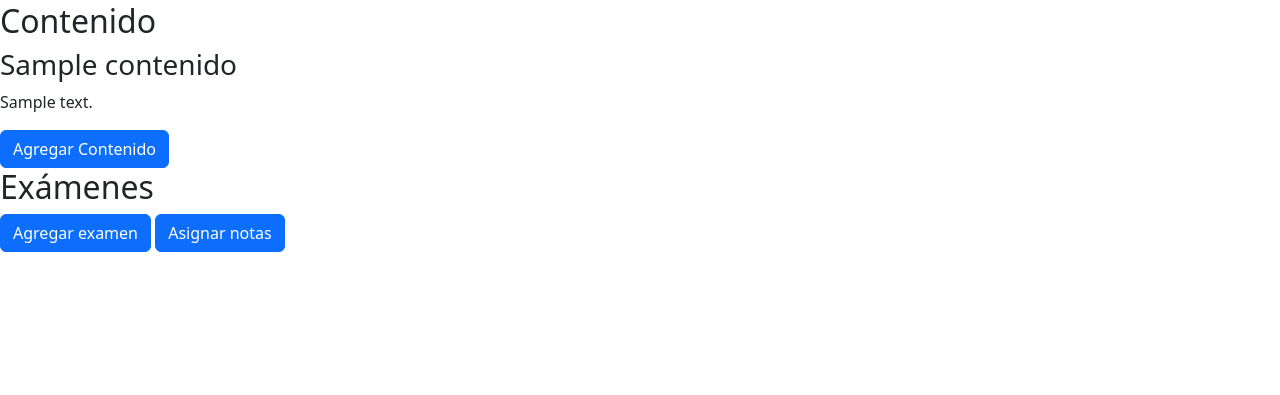
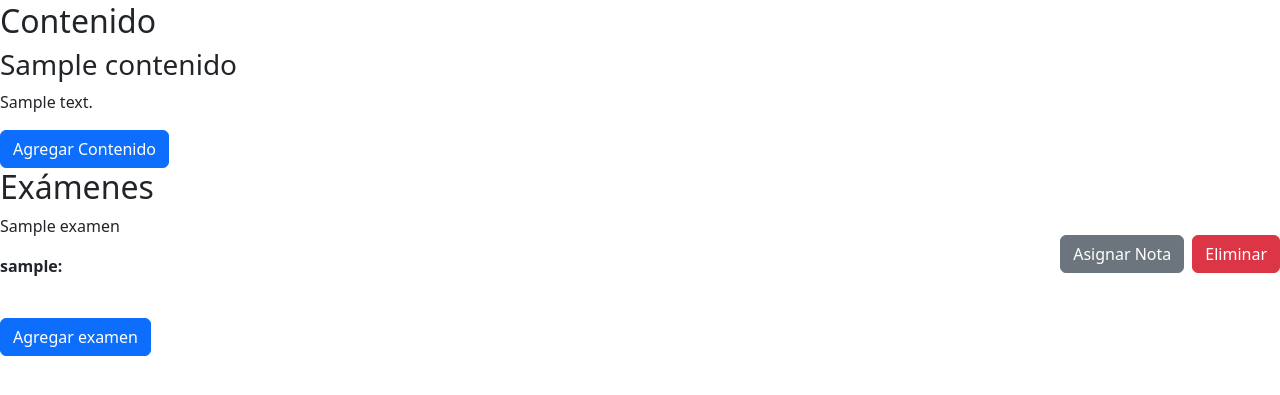
Before and after one commit to Fabrikpz/aula-virtual, a Flask app: page /curso/1 in a window 1280 px wide. Shown: the part 150-545 px from the top of the page. Run offline with Flask 3, Linux system fonts and the light colour scheme; a user stored in the database is signed in; tables that the repository leaves empty hold one stand-in row (values such as "Sample post").

Commit message:
avance con el examen, no anda asignar nota

```diff
--- a/app/routes.py
+++ b/app/routes.py
@@ -143,11 +143,15 @@
 def curso(curso_id):
     curso = Curso.query.get_or_404(curso_id)
 
-    if current_user not in curso.usuarios:
+    if current_user not in curso.usuarios and current_user.id != curso.user_id:
         flash('No tienes acceso a este curso', 'danger')
         return redirect(url_for('main.home'))
 
-    return render_template('curso.html', curso=curso)
+    # Obtener los exámenes del curso
+    examenes = Examen.query.filter_by(curso_id=curso.id).all()
+
+    return render_template('curso.html', curso=curso, examenes=examenes)
+
 
 @main.route('/agregar_contenido/<int:curso_id>', methods=['GET', 'POST'])
 @login_required
@@ -175,7 +179,6 @@
         nuevo_examen = Examen(titulo=form.titulo.data, contenido=form.contenido.data, curso_id=curso.id)
         db.session.add(nuevo_examen)
         db.session.commit()
-        flash('Examen publicado exitosamente', 'success')
         return redirect(url_for('main.home'))
 
     return render_template('agregar_examen.html', form=form, curso=curso)
@@ -185,22 +188,60 @@
 def asignar_notas(curso_id):
     curso = Curso.query.get_or_404(curso_id)
 
+    # Verificar que el usuario tenga permiso para asignar notas
     if current_user.id != curso.user_id:
         flash('No tienes permiso para asignar notas en este curso.', 'error')
         return redirect(url_for('main.curso', curso_id=curso.id))
 
+    # Obtener los estudiantes inscritos en el curso
+    estudiantes = curso.usuarios  # Utiliza la relación para obtener estudiantes
+
+    # Obtener los exámenes del curso
+    examenes = Examen.query.filter_by(curso_id=curso.id).all()
+
+    # Procesar la asignación de notas si se hace una solicitud POST
     if request.method == 'POST':
-        for estudiante_id, nota in request.form.items():
-            examen = Examen.query.filter_by(curso_id=curso.id, estudiante_id=estudiante_id).first()
-            if examen:
-                examen.nota = nota  # Actualiza la nota si el examen ya existe
-            else:
-                nuevo_examen = Examen(titulo="Examen Asignado", nota=nota, curso_id=curso.id, estudiante_id=estudiante_id)
-                db.session.add(nuevo_examen)  # Agrega un nuevo examen
+        for key in request.form:
+            if key.startswith("nota_"):
+                _, est_id, ex_id = key.split("_")
+                nota = request.form[key]
 
+                # Convertir nota a tipo flotante
+                try:
+                    nota = float(nota)
+                except ValueError:
+                    flash(f'La nota para el estudiante {est_id} y examen {ex_id} no es válida.', 'error')
+                    continue
+
+                # Obtener el examen correspondiente
+                examen = Examen.query.filter_by(id=ex_id, estudiante_id=est_id).first()
+                if examen:
+                    examen.nota = nota  # Asignar la nota
+                else:
+                    flash(f'Examen no encontrado para el estudiante {est_id}.', 'error')
+
+        # Guardar cambios en la base de datos
         db.session.commit()
         flash('Notas asignadas exitosamente', 'success')
         return redirect(url_for('main.curso', curso_id=curso.id))
 
-    estudiantes = curso.usuarios  # Asegúrate de que estás obteniendo la lista de estudiantes
-    return render_template('asignar_notas.html', curso=curso, estudiantes=estudiantes)
+    # Renderizar la plantilla con los datos del curso y estudiantes
+    return render_template('asignar_notas.html', curso=curso, estudiantes=estudiantes, examenes=examenes)
+
+
+
+
+@main.route('/eliminar_examen/<int:curso_id>/<int:examen_id>', methods=['POST'])
+@login_required
+def eliminar_examen(curso_id, examen_id):
+    curso = Curso.query.get_or_404(curso_id)
+    examen = Examen.query.get_or_404(examen_id)
+
+    if current_user.id != curso.user_id:
+        flash('No tienes permiso para eliminar este examen.', 'danger')
+        return redirect(url_for('main.curso', curso_id=curso.id))
+
+    db.session.delete(examen)
+    db.session.commit()
+    flash('Examen eliminado exitosamente', 'success')
+    return redirect(url_for('main.curso', curso_id=curso.id))
--- a/app/templates/curso.html
+++ b/app/templates/curso.html
@@ -26,15 +26,33 @@
 {% endif %}
 
 <h2>Exámenes</h2>
-{% for examen in curso.examenes %}
-    <p>Contenido: {{ examen.contenido }}</p>
-    <p>{{ examen.titulo }} - Nota: {{ examen.nota }}</p>
+{% for examen in examenes %}
+    <div class="d-flex align-items-center mb-2">
+        <div class="me-auto">
+            <p>{{ examen.titulo }}</p>
+            <p>
+                {% for estudiante in curso.usuarios %}
+                    {% set nota = examen.notas | selectattr('estudiante_id', 'equalto', estudiante.id) | first %}
+                    <strong>{{ estudiante.username }}: {{ nota.nota if nota else 'Sin nota' }}</strong>
+                {% endfor %}
+            </p>
+        </div>
+        <div class="ms-2">
+            <a href="{{ url_for('main.asignar_notas', curso_id=curso.id) }}" class="btn btn-secondary">Asignar Nota</a>
+        </div>
+        <div class="ms-2">
+            <form action="{{ url_for('main.eliminar_examen', examen_id=examen.id, curso_id=curso.id) }}" method="POST" style="display:inline;">
+                <button type="submit" class="btn btn-danger">Eliminar</button>
+            </form>
+        </div>
+    </div>
 {% endfor %}
 
+
 {% if current_user.id == curso.user_id %} <!-- Verifica si el usuario actual es el creador -->
-    <a href="{{ url_for('main.agregar_examen', curso_id=curso.id) }}" class="btn btn-primary">Agregar examen</a>
-    <a href="{{ url_for('main.asignar_notas', curso_id=curso.id) }}" class="btn btn-primary">Asignar notas</a>
-
+    <div class="mt-4">
+        <a href="{{ url_for('main.agregar_examen', curso_id=curso.id) }}" class="btn btn-primary">Agregar examen</a>
+    </div>
 {% endif %}
 
 </body>
```
Also changed, not shown: app/models.py (+4 -3 lines), app/templates/asignar_notas.html (+18 -6 lines).
